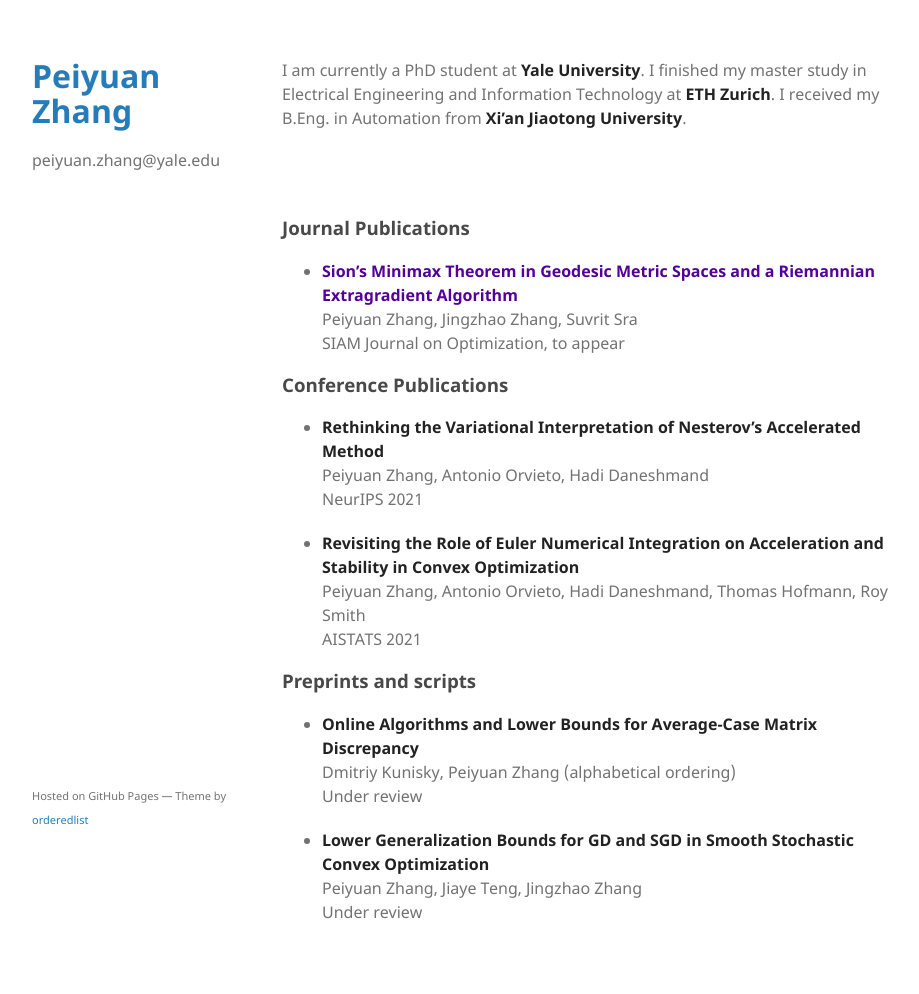
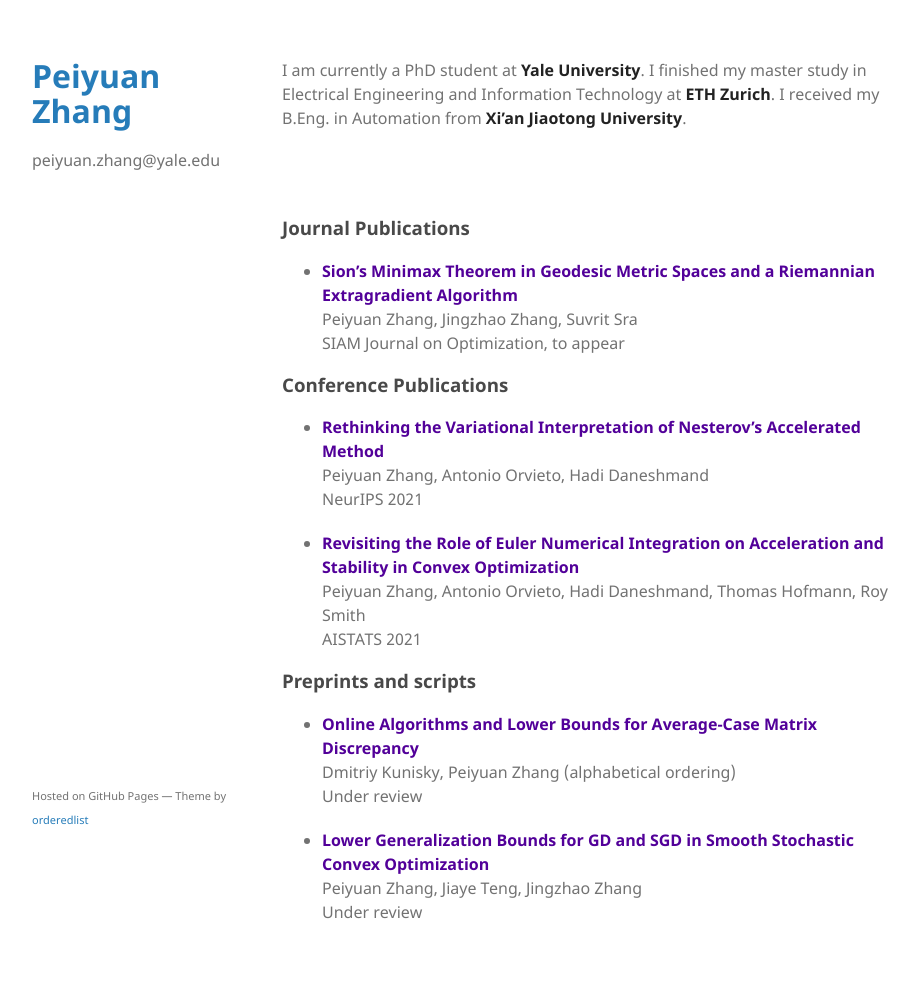
Before and after one commit to phei-iuen/phei-iuen.github.io, a Jekyll site: the page built from index.md, in a window 1280 px wide. Shown: the whole page, without its empty margins (178-1097 px from the left). Built offline with Jekyll 4.4.1, drawn with Linux system fonts in a browser that asks for light colours.

Commit message:
Update index.md

```diff
--- a/index.md
+++ b/index.md
@@ -12,19 +12,19 @@ I am currently a PhD student at **Yale University**. I finished my master study
   SIAM Journal on Optimization, to appear
 
 ### Conference Publications
-* [<span style="color:#520099;">**Rethinking the Variational Interpretation of Nesterov's Accelerated Method**</span>](https://arxiv.org/abs/2107.05040) <br />
+* [**<span style="color:#520099">Rethinking the Variational Interpretation of Nesterov's Accelerated Method</span>**](https://arxiv.org/abs/2107.05040) <br />
   Peiyuan Zhang, Antonio Orvieto, Hadi Daneshmand <br />
   NeurIPS 2021
 
-* [<span style="color:#520099;">**Revisiting the Role of Euler Numerical Integration on Acceleration and Stability in Convex Optimization**</span>](https://arxiv.org/abs/2102.11537) <br />
+* [**<span style="color:#520099">Revisiting the Role of Euler Numerical Integration on Acceleration and Stability in Convex Optimization</span>**](https://arxiv.org/abs/2102.11537) <br />
   Peiyuan Zhang, Antonio Orvieto, Hadi Daneshmand, Thomas Hofmann, Roy Smith <br />
   AISTATS 2021
 
 ### Preprints and scripts
-* [<span style="color:#520099;">**Online Algorithms and Lower Bounds for Average-Case Matrix Discrepancy**</span>](https://arxiv.org/abs/2307.10055) <br />
+* [**<span style="color:#520099">Online Algorithms and Lower Bounds for Average-Case Matrix Discrepancy</span>**](https://arxiv.org/abs/2307.10055) <br />
   Dmitriy Kunisky, Peiyuan Zhang (alphabetical ordering) <br />
   Under review
 
-* [<span style="color:#520099;">**Lower Generalization Bounds for GD and SGD in Smooth Stochastic Convex Optimization**</span>](https://arxiv.org/abs/2303.10758) <br />
+* [**<span style="color:#520099">Lower Generalization Bounds for GD and SGD in Smooth Stochastic Convex Optimization</span>**](https://arxiv.org/abs/2303.10758) <br />
   Peiyuan Zhang, Jiaye Teng, Jingzhao Zhang <br />
   Under review
```
